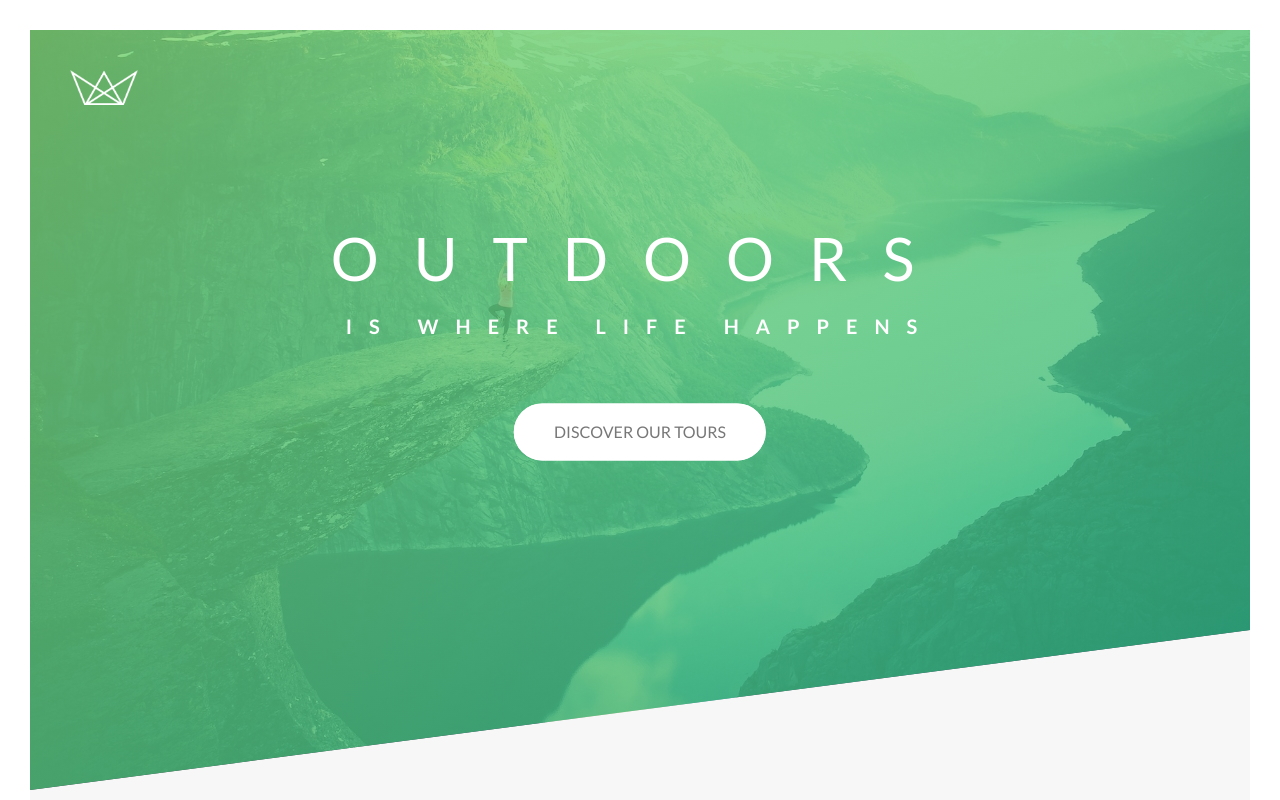
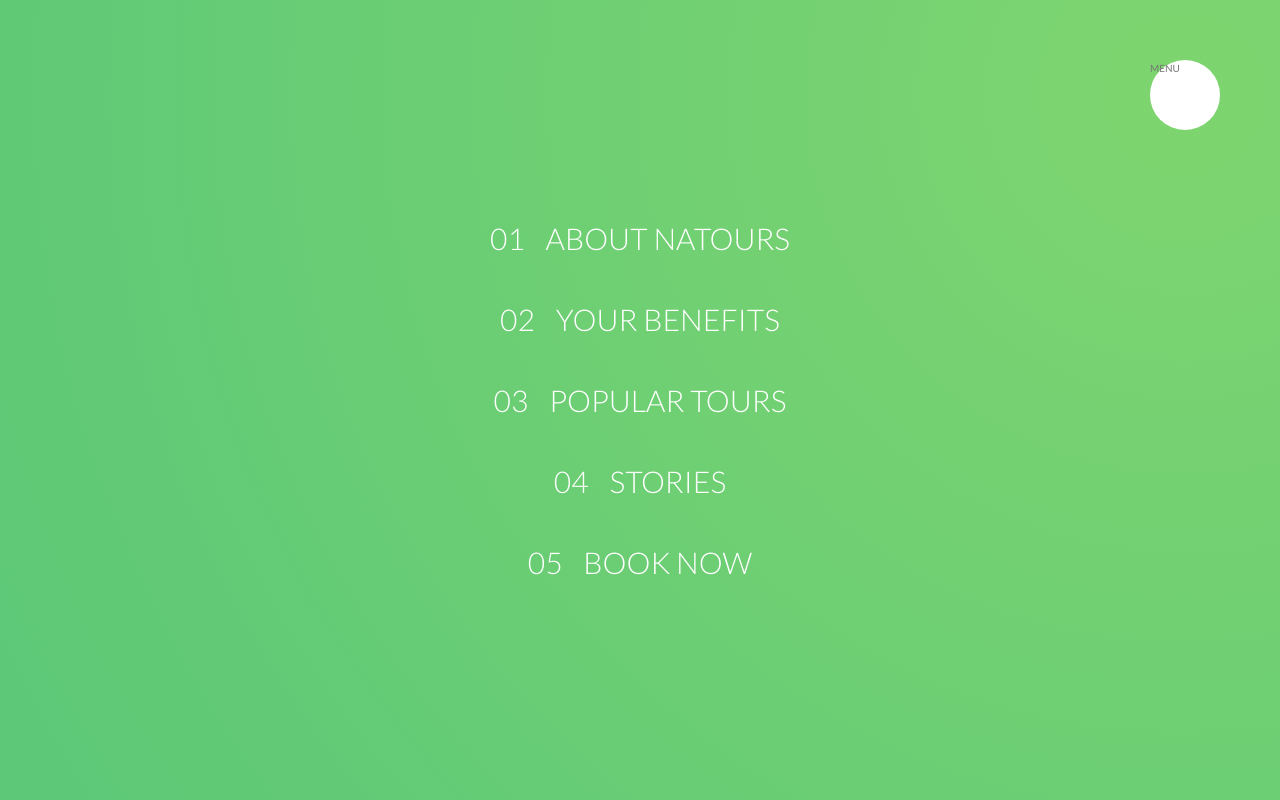
Before and after one commit to ryankresna/advanced-css-course-master, a website: page Natours/starter/index.html in a window 1280 px wide. Shown: the top 800 px of the page. Drawn offline with Linux system fonts and the light colour scheme.

Commit message:
49. Building the Navigation - Part 1

```diff
--- a/Natours/starter/index.html
+++ b/Natours/starter/index.html
@@ -14,6 +14,48 @@
   </head>
 
   <body>
+    <div class="navigation">
+      <input type="checkbox" class="navigation__checkbox" id="navi-toggle" />
+
+      <label for="navi-toggle" class="navigation__button">MENU</label>
+
+      <div class="navigation__background">&nbsp;</div>
+
+      <nav class="navigation__nav">
+        <ul class="navigation__list">
+          <li class="navigation__item">
+            <a href="#" class="navigation__link">
+              <span>01</span>
+              About Natours
+            </a>
+          </li>
+          <li class="navigation__item">
+            <a href="#" class="navigation__link">
+              <span>02</span>
+              Your benefits
+            </a>
+          </li>
+          <li class="navigation__item">
+            <a href="#" class="navigation__link">
+              <span>03</span>
+              popular tours
+            </a>
+          </li>
+          <li class="navigation__item">
+            <a href="#" class="navigation__link">
+              <span>04</span>
+              stories
+            </a>
+          </li>
+          <li class="navigation__item">
+            <a href="#" class="navigation__link">
+              <span>05</span>
+              book now
+            </a>
+          </li>
+        </ul>
+      </nav>
+    </div>
     <header class="header">
       <div class="header__logo-box">
         <img src="img/logo-white.png" alt="logo" class="header__logo" />
--- /dev/null
+++ b/Natours/starter/sass/layout/_navigation.scss
@@ -0,0 +1,79 @@
+.navigation {
+  &__checkbox {
+    display: none;
+  }
+
+  &__button {
+    background-color: $color-white;
+    height: 7rem;
+    width: 7rem;
+    position: fixed;
+    top: 6rem;
+    right: 6rem;
+    border-radius: 50%;
+    z-index: 2000;
+  }
+
+  &__background {
+    height: 6rem;
+    width: 6rem;
+    border-radius: 50%;
+    position: fixed;
+    top: 6.5rem;
+    right: 6.5rem;
+    background-image: radial-gradient($color-primary-light, $color-primary-dark);
+    z-index: 1000;
+
+    transform: scale(80);
+  }
+
+  &__nav {
+    height: 100vh;
+    width: 100%;
+    position: fixed;
+    top: 0;
+    right: 0;
+    z-index: 1500;
+  }
+
+  &__list {
+    position: absolute;
+    top: 50%;
+    left: 50%;
+    transform: translate(-50%, -50%);
+    list-style: none;
+    text-align: center;
+  }
+
+  &__item {
+    margin: 1rem;
+  }
+
+  &__link {
+    &:link,
+    &:visited {
+      display: inline-block;
+      font-size: 3rem;
+      font-weight: 300;
+      padding: 1rem 2rem;
+      color: $color-white;
+      text-decoration: none;
+      text-transform: uppercase;
+      background-image: linear-gradient(120deg, transparent 0%, transparent 50%, $color-white 50%);
+      background-size: 220%;
+      transition: all 0.5s;
+
+      span {
+        margin-right: 1.5rem;
+        display: inline-block;
+      }
+    }
+
+    &:hover,
+    &:active {
+      background-position: 100%;
+      color: $color-primary;
+      transform: translateX(1rem);
+    }
+  }
+}
--- a/Natours/starter/sass/main.scss
+++ b/Natours/starter/sass/main.scss
@@ -18,5 +18,6 @@
 @import "layout/grid";
 @import "layout/header";
 @import "layout/footer";
+@import "layout/navigation";
 
 @import "pages/home";
```
Also changed, not shown: Natours/starter/css/style.css, 1 other file.
